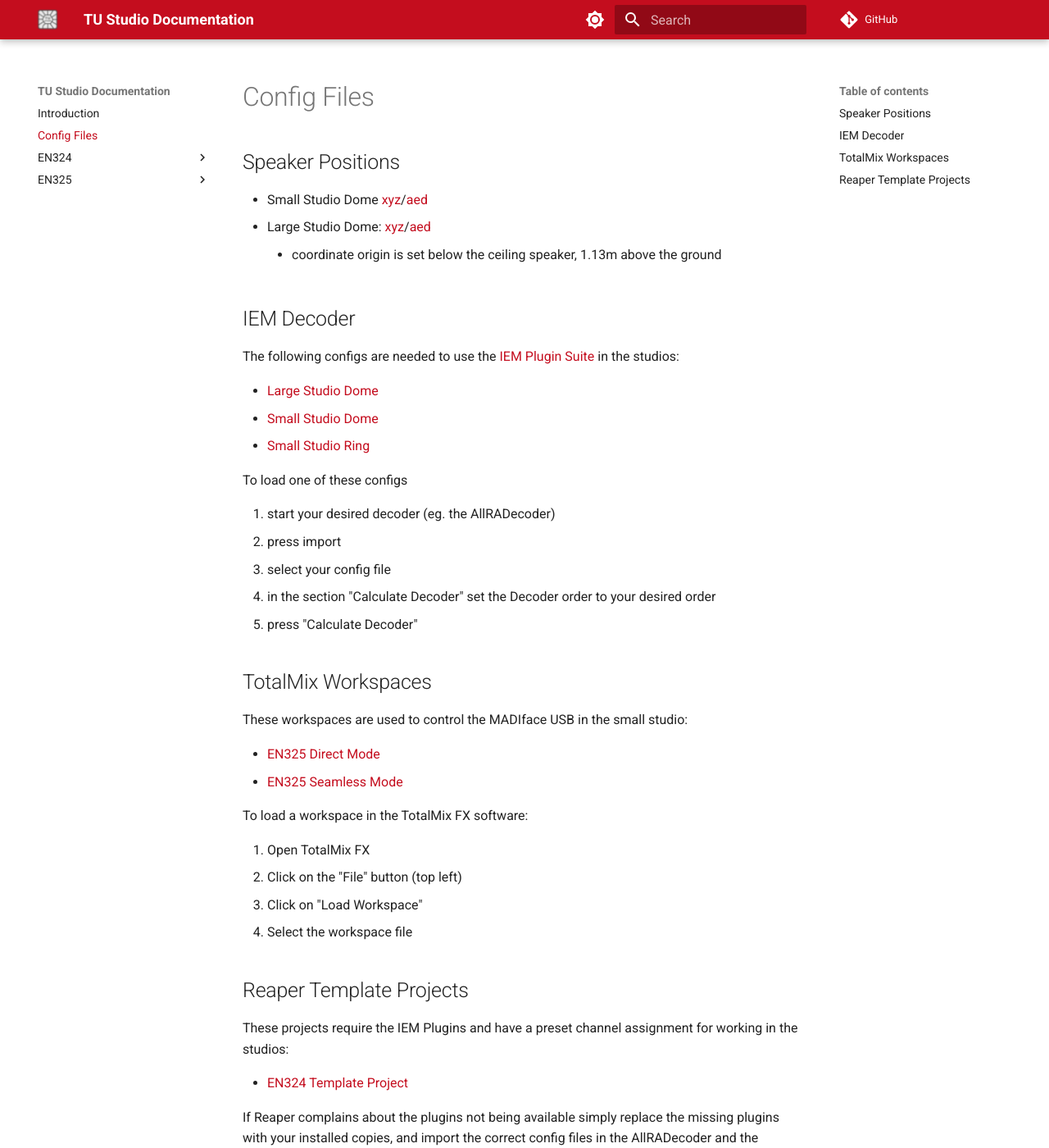
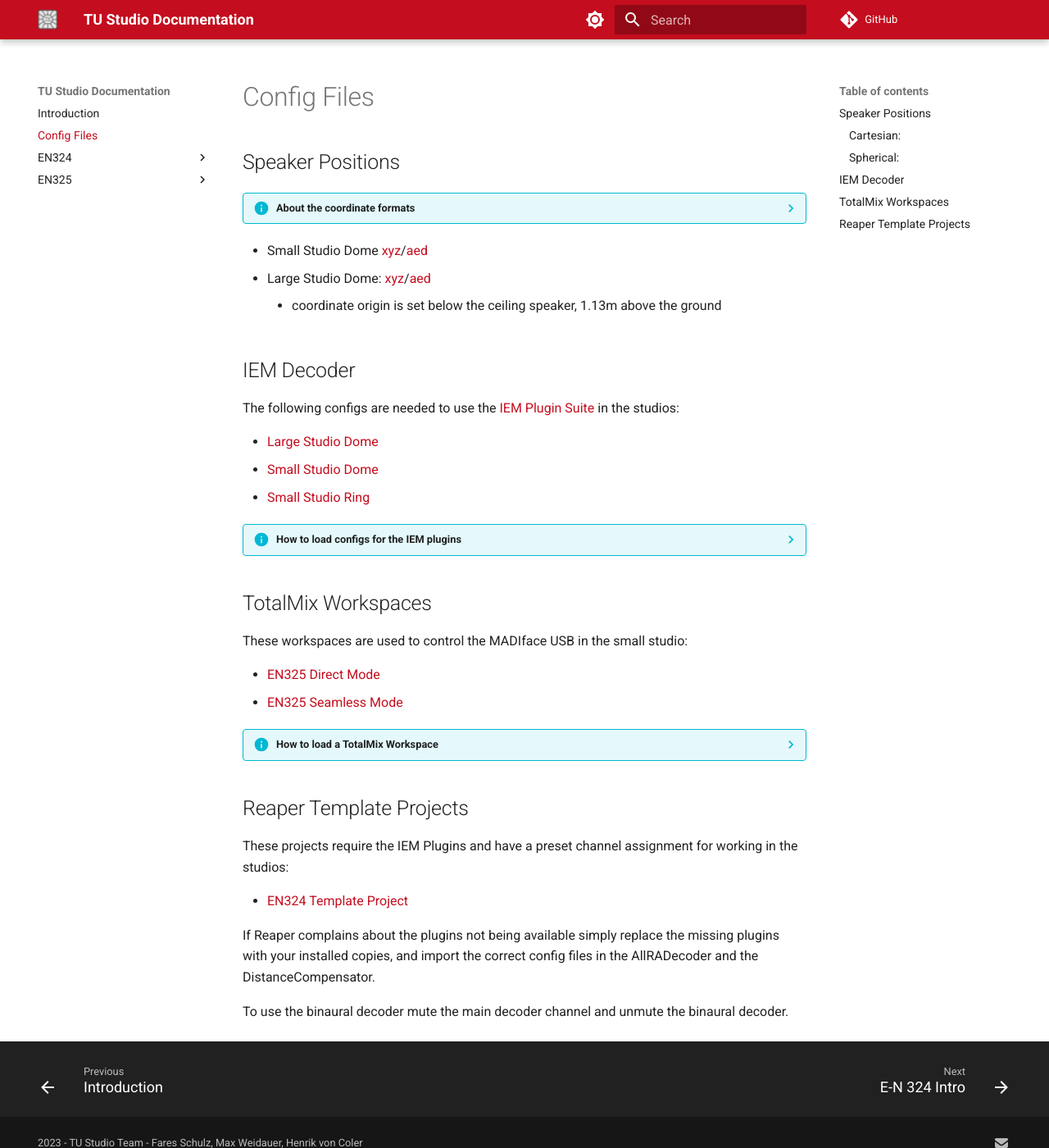
Before and after one commit to tu-studio/studio-docs, an MkDocs documentation site: the page built from docs/configs.md, in a window 1280 px wide and 1400 px high. Shown: the whole window at 82% size. Built offline with MkDocs 1.6.1 and Material for MkDocs 9.7.7, drawn with Linux system fonts in a browser that asks for light colours; comment, search, counter and statistics services are not loaded; some of the changed lines change nothing that is shown.

Commit message:
updated configs.md

```diff
--- a/docs/configs.md
+++ b/docs/configs.md
@@ -1,26 +1,32 @@
 # Config Files
-
 ## Speaker Positions
+??? info "About the coordinate formats"
+    Speaker Positions for the studios are supplied both in cartesian and in spherical coordinate systems.
+    #### Cartesian:
+    the y axis points in the viewing direction when sitting in the center of the room and looking at speaker 1, the x axis points to the right.
+    #### Spherical:
+    *azimuth/elevation/distance* coordinates are given in degrees. azimuth =0° points in the viewing direction when sitting in the center of the room and looking at speaker. Azimuth increases counter-clockwise. The ceiling speaker is at elevation =90°
 
 - Small Studio Dome [xyz](configs/small_studio_speakers_xyz.csv){:download="speakerpositions_small_studio_xyz.csv"}/[aed](configs/small_studio_speakers_aed.csv){:download="speakerpositions_small_studio_aed.csv"}
 - Large Studio Dome: [xyz](configs/large_studio_speakers_xyz.csv){:download="speakerpositions_large_studio_xyz.csv"}/[aed](configs/large_studio_speakers_aed.csv){:download="speakerpositions_large_studio_aed.csv"}
     - coordinate origin is set below the ceiling speaker, 1.13m above the ground
 
+
 ## IEM Decoder
 
 The following configs are needed to use the [IEM Plugin Suite](https://plugins.iem.at/) in the studios:
 
-- [Large Studio Dome](configs/Large_Studio_Dome.json){:download="large_studio_dome.json"}
-- [Small Studio Dome](configs/Small_Studio_Dome.json){:download="small_studio_dome.json"}
-- [Small Studio Ring](configs/Small_Studio_8Ring.json){:download="small_studio_ring.json"}
-
-To load one of these configs
-
-1. start your desired decoder (eg. the AllRADecoder)
-2. press import
-3. select your config file
-4. in the section "Calculate Decoder" set the Decoder order to your desired order
-5. press "Calculate Decoder"
+- [Large Studio Dome](configs/large_studio_dome.json){:download="large_studio_dome.json"}
+- [Small Studio Dome](configs/small_studio_dome.json){:download="small_studio_dome.json"}
+- [Small Studio Ring](configs/small_studio_8ring.json){:download="small_studio_ring.json"}
+??? info "How to load configs for the IEM plugins"
+    1. start your desired decoder (eg. the AllRADecoder)
+    2. press import
+    3. select your config file
+    4. in the section "Calculate Decoder" set the Decoder order to your desired order
+    5. press "Calculate Decoder"
+    6. when using the AllRADecoder, place a distanceCompensator in the effect chain after the decoder
+    7. import the same config file there
 
 ## TotalMix Workspaces
 
@@ -29,12 +35,11 @@
 - [EN325 Direct Mode](configs/tu_studio_EN325_direct.tmws){:download="tu_studio_EN325_direct.tmws"}
 - [EN325 Seamless Mode](configs/tu_studio_EN325_seamless.tmws){:download="tu_studio_EN325_seamless.tmws"}
 
-To load a workspace in the TotalMix FX software:
-
-1. Open TotalMix FX
-2. Click on the "File" button (top left)
-3. Click on "Load Workspace"
-4. Select the workspace file
+??? info "How to load a TotalMix Workspace"
+    1. Open TotalMix FX
+    2. Click on the "File" button (top left)
+    3. Click on "Load Workspace"
+    4. Select the workspace file
 
 ## Reaper Template Projects
 These projects require the IEM Plugins and have a preset channel assignment for working in the studios:
```
